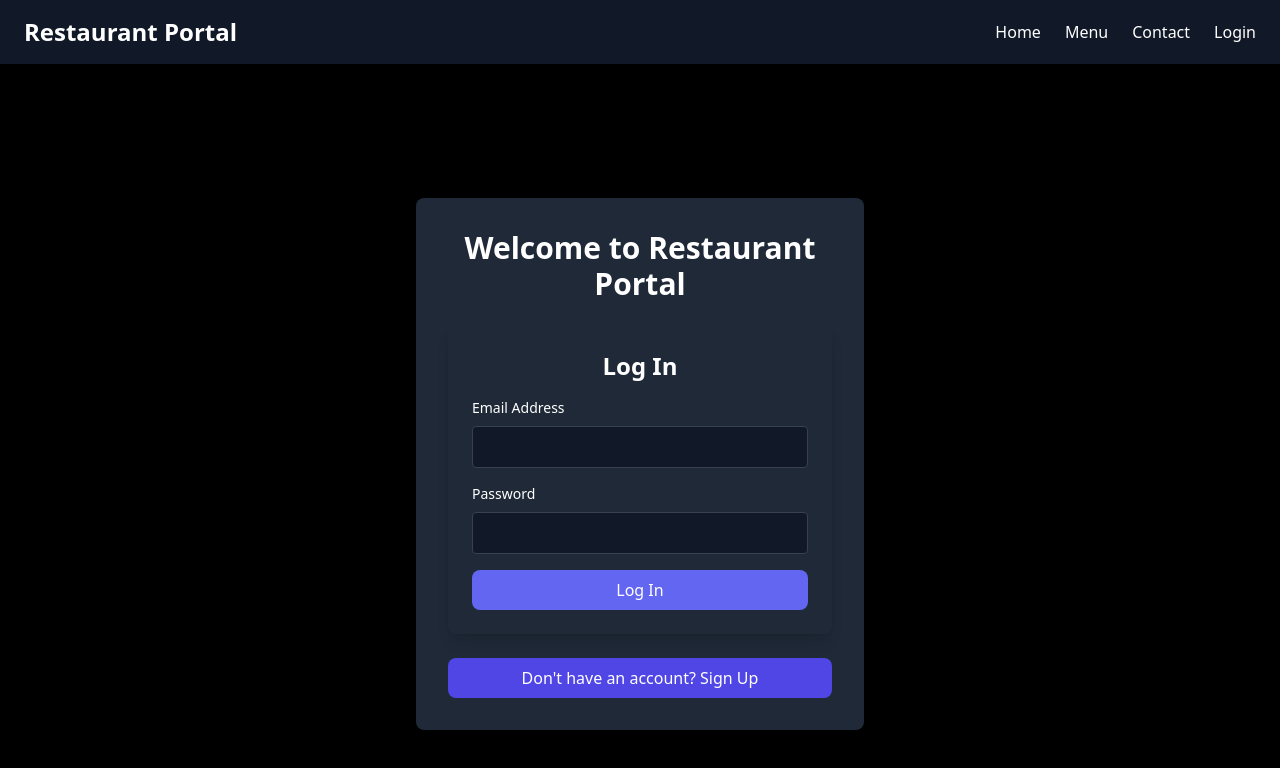
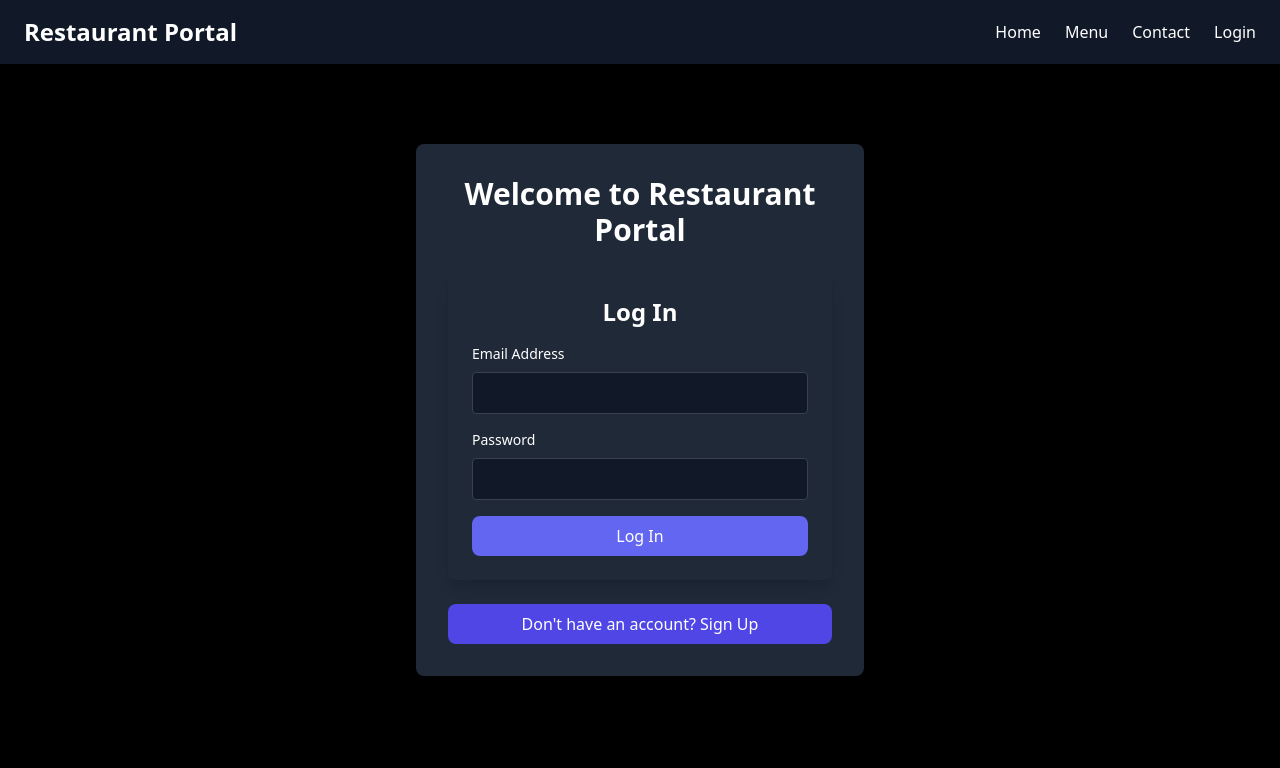
Before and after one commit to AliHassan487/nextfoodie, a Next.js app: page /restaurant in a window 1280 px wide. Shown: the top 768 px of the page. Built offline with nearby package versions, Linux system fonts and the light colour scheme.

Commit message:
update the home screen

```diff
--- a/src/app/restaurant/page.js
+++ b/src/app/restaurant/page.js
@@ -11,7 +11,8 @@ const Restaurant = () => {
   return (
     <>
       <RestaurantHeader />
-      <main className="flex flex-col items-center justify-center min-h-screen bg-black text-white overflow-hidden">
+
+      <main className="flex flex-col items-center justify-start min-h-screen bg-black text-white pt-20">
         <div className="w-full max-w-md bg-gray-800 rounded-lg shadow-lg p-8">
           <h1 className="text-3xl font-bold text-center mb-6">
             Welcome to Restaurant Portal
```
